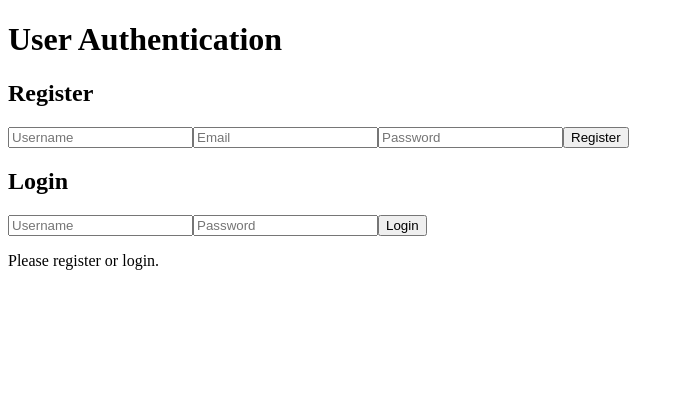
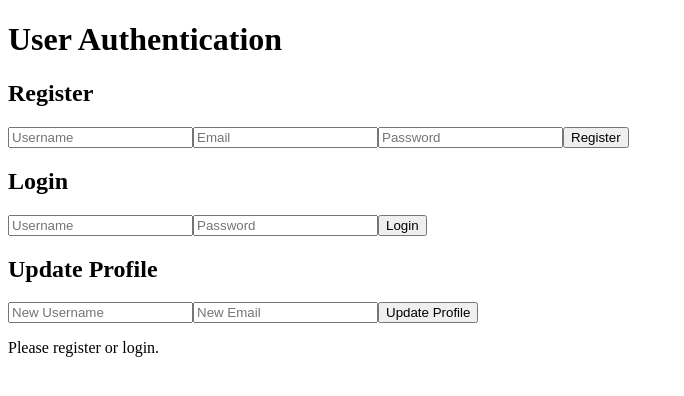
Before and after one commit to Khthonian/APIDesign, a React (Create React App) app in the folder src/frontend/: page / in a window 1280 px wide. Shown: the top 396 px of the page, without its empty margins (0-684 px from the left). Built offline with nearby package versions, Linux system fonts and the light colour scheme.

Commit message:
feat(frontend): Add update profile function

```diff
--- a/src/frontend/src/App.js
+++ b/src/frontend/src/App.js
@@ -200,6 +200,35 @@ function App() {
     }
   };
 
+  // Function to update user profile
+  const updateUserProfile = async () => {
+    try {
+      const response = await axios.put(
+        "http://localhost:5000/api/v2/users/profile",
+        {
+          username: username,
+          email: email,
+        },
+        {
+          headers: {
+            Authorization: `Bearer ${localStorage.getItem("accessToken")}`,
+          },
+        }
+      );
+
+      console.log("User profile updated successfully:", response.data);
+
+      // Update loggedInUser state with updated user profile
+      setLoggedInUser(response.data.User);
+      await displayCurrentUser();
+      await fetchUserLocations();
+    } catch (error) {
+      console.error("Failed to update user profile:", error.response.data);
+      setError("Failed to update user profile. Please try again.");
+    }
+  };
+
+  // Function to delete user profile
   const deleteUserProfile = async () => {
     try {
       await axios.delete(
@@ -269,6 +298,22 @@ function App() {
         {loggedInUser && <button onClick={logoutUser}>Logout</button>}
         {loggedInUser && <button onClick={deleteUserProfile}>Delete Account</button>}
       </div>
+      <div>
+        <h2>Update Profile</h2>
+        <input
+          type="text"
+          placeholder="New Username"
+          value={username}
+          onChange={(e) => setUsername(e.target.value)}
+        />
+        <input
+          type="email"
+          placeholder="New Email"
+          value={email}
+          onChange={(e) => setEmail(e.target.value)}
+        />
+        <button onClick={updateUserProfile}>Update Profile</button>
+      </div>
       {loggedInUser ? (
         <div>
           <h2>Welcome, {loggedInUser.User}</h2>
```
